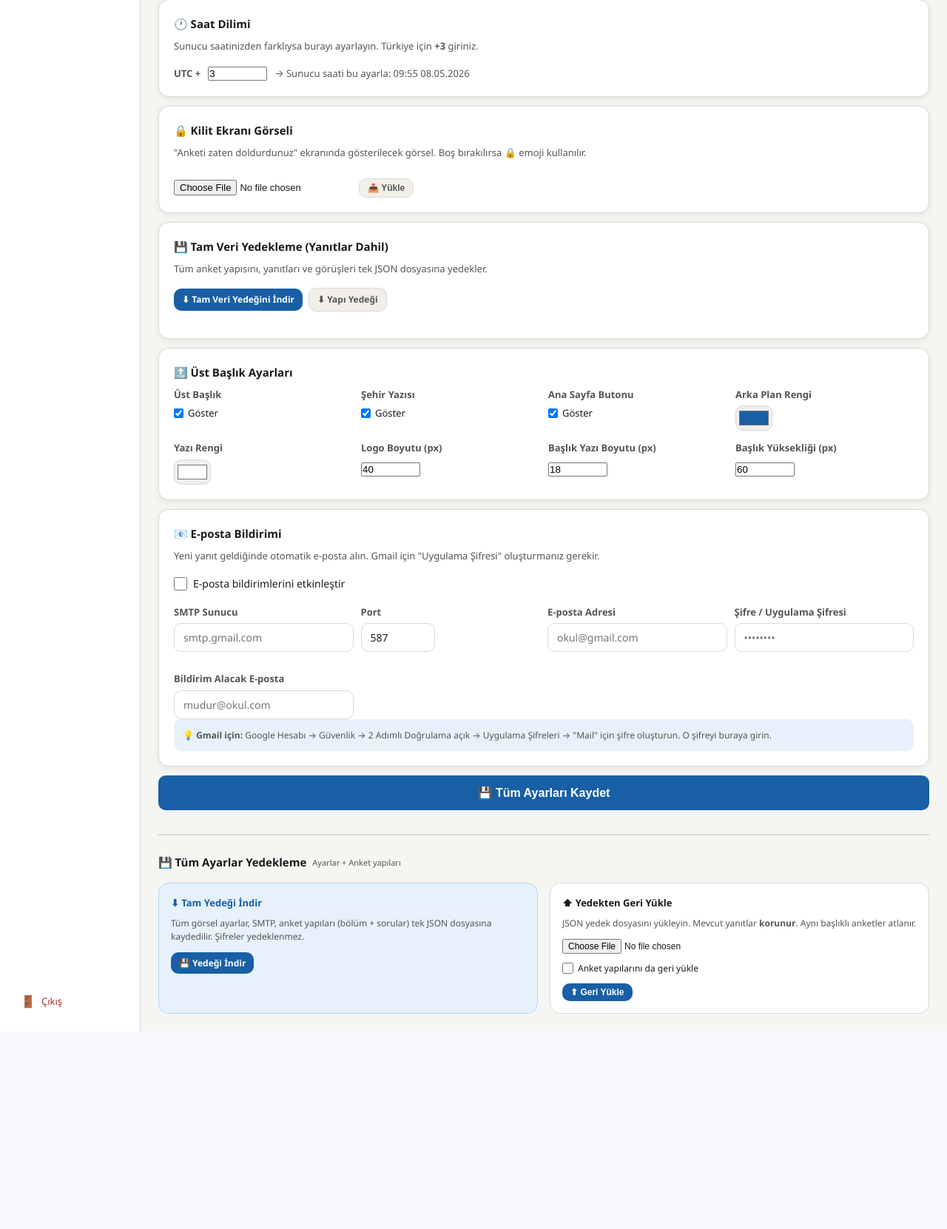
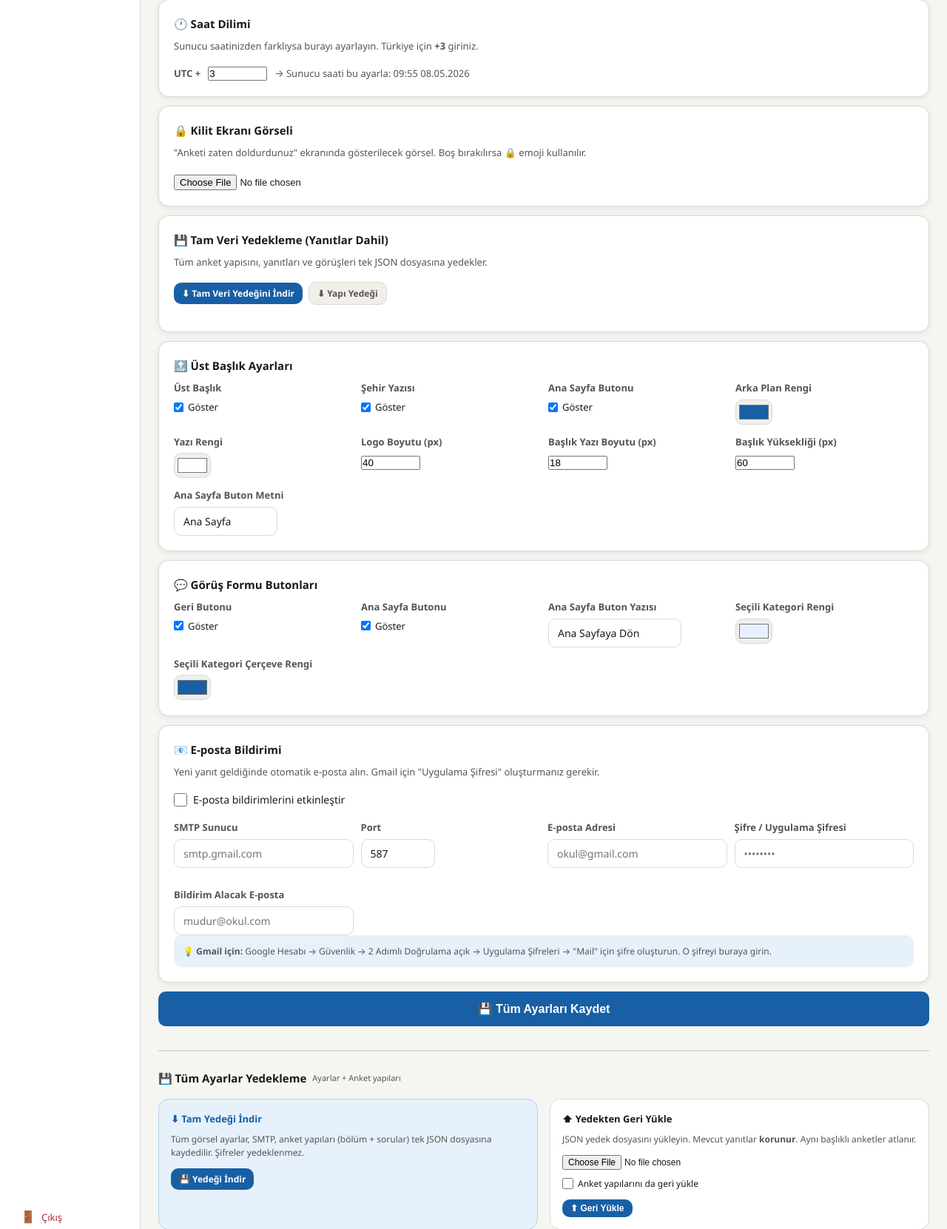
Before and after one commit to nasyarmansur-maker/2071-Anket, a Flask app: page /admin/ayarlar in a window 1280 px wide. Shown: the part 2249-3910 px from the top of the page at 74% size. Before the commit the page ends 3643 px from the top, so only its background shows below. Run offline with Flask 3, Linux system fonts and the light colour scheme; the visitor is signed in with stand-in values (Sample User, id 1); data comes from the database, SQL or seed files in the repository.

Commit message:
Add files via upload

```diff
--- a/app.py
+++ b/app.py
@@ -236,7 +236,13 @@ def gctx():
             "gorus_aktif":ayar("gorus_aktif","1"),
             "gorus_buton_metin":ayar("gorus_buton_metin","💬 Görüş, Dilek & Şikayet"),
             "gorus_buton_renk":ayar("gorus_buton_renk",""),
-            "gorus_buton_yeri":ayar("gorus_buton_yeri","alt")}
+            "gorus_buton_yeri":ayar("gorus_buton_yeri","alt"),
+            "gorus_secili_renk":ayar("gorus_secili_renk","#e8f0ff"),
+            "gorus_secili_sinir":ayar("gorus_secili_sinir","#185FA5"),
+            "gorus_geri_buton":ayar("gorus_geri_buton","1"),
+            "gorus_anasayfa_buton":ayar("gorus_anasayfa_buton","1"),
+            "gorus_anasayfa_metin":ayar("gorus_anasayfa_metin","Ana Sayfaya Dön"),
+            "header_anasayfa_metin":ayar("header_anasayfa_metin","Ana Sayfa")}
 
 def giris_gerekli(f):
     @wraps(f)
@@ -766,6 +772,11 @@ def gorus_form():
         "gorus_tebrik_ikon":ga("gorus_tebrik_ikon","👏"),
         "gorus_tebrik_renk":ga("gorus_tebrik_renk","#e8f5e8"),
         "gorus_tebrik_lbl":ga("gorus_tebrik_lbl","Teşekkür & Tebrik"),
+        "gorus_secili_renk":ga("gorus_secili_renk","#e8f0ff"),
+        "gorus_secili_sinir":ga("gorus_secili_sinir","#185FA5"),
+        "gorus_geri_buton":ga("gorus_geri_buton","1"),
+        "gorus_anasayfa_buton":ga("gorus_anasayfa_buton","1"),
+        "gorus_anasayfa_metin":ga("gorus_anasayfa_metin","Ana Sayfaya Dön"),
     })
     return render_template("gorus_form.html", **ctx)
 
@@ -896,17 +907,21 @@ def tam_veri_yedek_yukle():
 def admin_gorus_ayarlar():
     mesaj = None
     if request.method == "POST":
-        for k in ["gorus_aktif","gorus_baslik","gorus_aciklama","gorus_buton_metin",
+        # Checkbox'lar — değer gelmediğinde "0" kaydet
+        for k in ["gorus_aktif","gorus_dilek_aktif","gorus_gorus_aktif","gorus_sikayet_aktif","gorus_tebrik_aktif",
+                  "gorus_geri_buton","gorus_anasayfa_buton"]:
+            ayar_set(k, "1" if request.form.get(k) else "0")
+        # Normal metin/renk alanları
+        for k in ["gorus_baslik","gorus_aciklama","gorus_buton_metin",
                   "gorus_buton_renk","gorus_buton_yeri","gorus_tema",
                   "gorus_dilek_ikon","gorus_dilek_renk","gorus_dilek_lbl",
                   "gorus_gorus_ikon","gorus_gorus_renk","gorus_gorus_lbl",
                   "gorus_sikayet_ikon","gorus_sikayet_renk","gorus_sikayet_lbl",
                   "gorus_tebrik_ikon","gorus_tebrik_renk","gorus_tebrik_lbl",
-                  "gorus_bg_renk","gorus_kart_renk"]:
+                  "gorus_bg_renk","gorus_kart_renk",
+                  "gorus_secili_renk","gorus_secili_sinir","gorus_anasayfa_metin"]:
             v = request.form.get(k)
             if v is not None: ayar_set(k, v)
-        for k in ["gorus_dilek_aktif","gorus_gorus_aktif","gorus_sikayet_aktif","gorus_tebrik_aktif"]:
-            ayar_set(k, "1" if request.form.get(k) else "0")
         fl = request.files.get("gorus_logo")
         if fl and fl.filename:
             data=fl.read(); ext=fl.filename.rsplit(".",1)[-1].lower()
@@ -953,6 +968,11 @@ def admin_gorus_ayarlar():
         "gorus_tebrik_ikon":ga("gorus_tebrik_ikon","👏"),
         "gorus_tebrik_renk":ga("gorus_tebrik_renk","#e8f5e8"),
         "gorus_tebrik_lbl":ga("gorus_tebrik_lbl","Teşekkür & Tebrik"),
+        "gorus_secili_renk":ga("gorus_secili_renk","#e8f0ff"),
+        "gorus_secili_sinir":ga("gorus_secili_sinir","#185FA5"),
+        "gorus_geri_buton":ga("gorus_geri_buton","1"),
+        "gorus_anasayfa_buton":ga("gorus_anasayfa_buton","1"),
+        "gorus_anasayfa_metin":ga("gorus_anasayfa_metin","Ana Sayfaya Dön"),
     })
     return render_template("admin_gorus_ayarlar.html", **ctx)
 
@@ -1264,6 +1284,8 @@ def admin_ayarlar():
                   "gorus_bg_renk","gorus_kart_renk",
                   "header_bg_renk","header_yazi_renk","header_logo_boyut",
                   "header_baslik_boyut","header_sehir_aktif","header_anasayfa_aktif","header_yukseklik",
+                  "header_anasayfa_metin",
+                  "gorus_secili_renk","gorus_secili_sinir","gorus_geri_buton","gorus_anasayfa_buton","gorus_anasayfa_metin",
                   "hero_baslik","hero_alt_baslik",
                   "hero_gorsel_genislik","hero_gorsel_sekil","hero_baslik_boyut","hero_alt_boyut"]:
             v=request.form.get(k)
@@ -1276,6 +1298,8 @@ def admin_ayarlar():
         ayar_set("gorus_sikayet_aktif","1" if request.form.get("gorus_sikayet_aktif") else "0")
         ayar_set("gorus_tebrik_aktif","1" if request.form.get("gorus_tebrik_aktif") else "0")
         ayar_set("header_aktif","1" if request.form.get("header_aktif") else "0")
+        ayar_set("gorus_geri_buton","1" if request.form.get("gorus_geri_buton") else "0")
+        ayar_set("gorus_anasayfa_buton","1" if request.form.get("gorus_anasayfa_buton") else "0")
         f=request.files.get("amblem")
         if f and f.filename:
             data=f.read(); ext=f.filename.rsplit(".",1)[-1].lower()
@@ -1292,6 +1316,14 @@ def admin_ayarlar():
         elif request.form.get("hero_gorsel_sil"):
             ayar_set("hero_gorsel","")
         # Görüş logo
+        # Kilit görseli (ana form içinde)
+        fk=request.files.get("kilit_gorsel")
+        if fk and fk.filename:
+            data=fk.read(); ext=fk.filename.rsplit(".",1)[-1].lower()
+            mime="image/png" if ext=="png" else "image/jpeg" if ext in ["jpg","jpeg"] else f"image/{ext}"
+            ayar_set("kilit_gorsel",f"data:{mime};base64,{base64.b64encode(data).decode()}")
+        elif request.form.get("kilit_gorsel_sil"):
+            ayar_set("kilit_gorsel","")
         fl=request.files.get("gorus_logo")
         if fl and fl.filename:
             data=fl.read(); ext=fl.filename.rsplit(".",1)[-1].lower()
--- a/templates/admin_ayarlar.html
+++ b/templates/admin_ayarlar.html
@@ -291,8 +291,7 @@
     </script>
   </div>
 
-  <!-- Kilit Ekranı Görseli — ayrı form (nested form bug'ı önlemek için form dışında) -->
-  </form>
+  <!-- Kilit Ekranı Görseli -->
   <div class="kart" style="margin-bottom:.75rem" id="kilit-gorsel">
     <div style="font-size:15px;font-weight:700;margin-bottom:.5rem">🔒 Kilit Ekranı Görseli</div>
     <p style="font-size:13px;color:var(--metin-ik);margin-bottom:1rem">
@@ -301,17 +300,13 @@
     {% if kilit_gorsel %}
     <div style="margin-bottom:1rem">
       <img src="{{ kilit_gorsel }}" style="max-width:200px;max-height:150px;border-radius:var(--r);border:1px solid var(--kenar);object-fit:contain;display:block">
-      <form method="POST" action="/admin/kilit_gorsel_sil" style="margin-top:8px">
-        <button type="submit" class="btn btn-tehlike btn-kucuk">🗑 Görseli Kaldır</button>
-      </form>
+      <label style="display:flex;align-items:center;gap:6px;font-size:12px;cursor:pointer;margin-top:6px">
+        <input type="checkbox" name="kilit_gorsel_sil"> 🗑 Görseli kaldır
+      </label>
     </div>
     {% endif %}
-    <form method="POST" action="/admin/kilit_gorsel_yukle" enctype="multipart/form-data">
-      <input type="file" name="kilit_gorsel" accept="image/*" style="font-size:13px">
-      <button type="submit" class="btn btn-gri btn-kucuk" style="margin-top:8px">📤 Yükle</button>
-    </form>
+    <input type="file" name="kilit_gorsel" accept="image/*" style="font-size:13px">
   </div>
-  <form method="POST" enctype="multipart/form-data">
 
   <!-- Tam Veri Yedekleme -->
   <div class="kart" style="margin-bottom:.75rem">
@@ -368,6 +363,43 @@
       <div>
         <label class="alan-lbl">Başlık Yüksekliği (px)</label>
         <input type="number" name="header_yukseklik" value="{{ header_yukseklik }}" min="40" max="120" style="width:80px">
+      </div>
+      <div>
+        <label class="alan-lbl">Ana Sayfa Buton Metni</label>
+        <input type="text" name="header_anasayfa_metin" value="{{ header_anasayfa_metin }}" placeholder="Ana Sayfa" style="width:140px">
+      </div>
+    </div>
+  </div>
+
+  <!-- Görüş Formu Buton & Yönlendirme -->
+  <div class="kart" style="margin-bottom:.75rem">
+    <div style="font-size:15px;font-weight:700;margin-bottom:.5rem">💬 Görüş Formu Butonları</div>
+    <div style="display:grid;grid-template-columns:repeat(auto-fit,minmax(200px,1fr));gap:12px">
+      <div>
+        <label class="alan-lbl">Geri Butonu</label>
+        <label style="display:flex;align-items:center;gap:6px;cursor:pointer;font-size:13px">
+          <input type="checkbox" name="gorus_geri_buton" {% if gorus_geri_buton=='1' %}checked{% endif %}> Göster
+        </label>
+      </div>
+      <div>
+        <label class="alan-lbl">Ana Sayfa Butonu</label>
+        <label style="display:flex;align-items:center;gap:6px;cursor:pointer;font-size:13px">
+          <input type="checkbox" name="gorus_anasayfa_buton" {% if gorus_anasayfa_buton=='1' %}checked{% endif %}> Göster
+        </label>
+      </div>
+      <div>
+        <label class="alan-lbl">Ana Sayfa Buton Yazısı</label>
+        <input type="text" name="gorus_anasayfa_metin" value="{{ gorus_anasayfa_metin }}" placeholder="Ana Sayfaya Dön" style="width:180px">
+      </div>
+      <div>
+        <label class="alan-lbl">Seçili Kategori Rengi</label>
+        <input type="color" name="gorus_secili_renk" value="{{ gorus_secili_renk if gorus_secili_renk else '#e8f0ff' }}"
+               style="width:50px;height:34px;padding:2px;border-radius:var(--r);border:1.5px solid var(--kenar)">
+      </div>
+      <div>
+        <label class="alan-lbl">Seçili Kategori Çerçeve Rengi</label>
+        <input type="color" name="gorus_secili_sinir" value="{{ gorus_secili_sinir if gorus_secili_sinir else '#185FA5' }}"
+               style="width:50px;height:34px;padding:2px;border-radius:var(--r);border:1.5px solid var(--kenar)">
       </div>
     </div>
   </div>
--- a/templates/base.html
+++ b/templates/base.html
@@ -43,7 +43,7 @@
     </a>
     <nav class="header-nav">
       {% if header_anasayfa_aktif == '1' %}
-        <a href="/" class="header-link">Ana Sayfa</a>
+        <a href="/" class="header-link">{{ header_anasayfa_metin }}</a>
       {% endif %}
     </nav>
   </div>
```
Also changed, not shown: templates/admin_gorus_ayarlar.html (+41 -1 lines), templates/gorus_form.html (+38 -23 lines).
